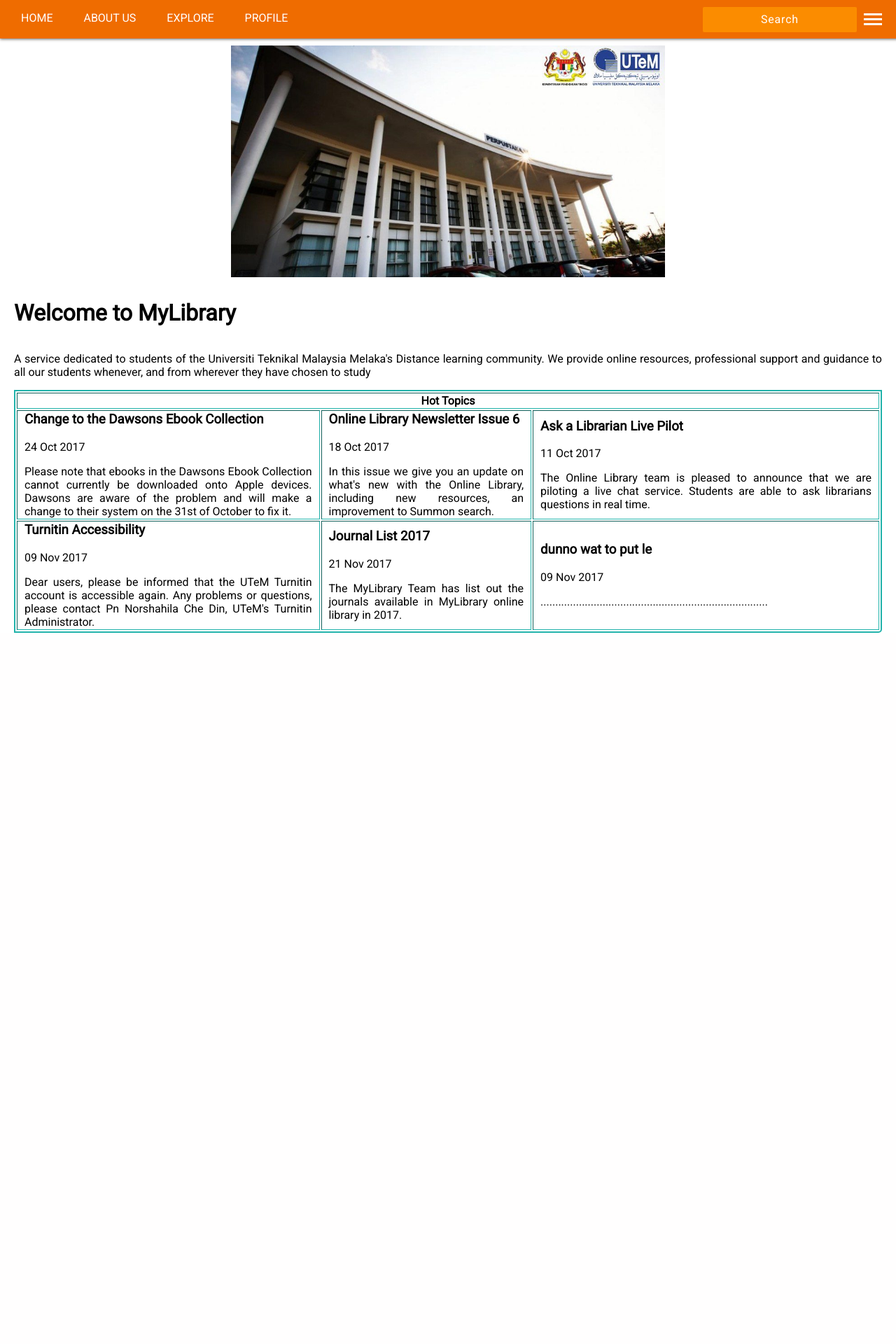
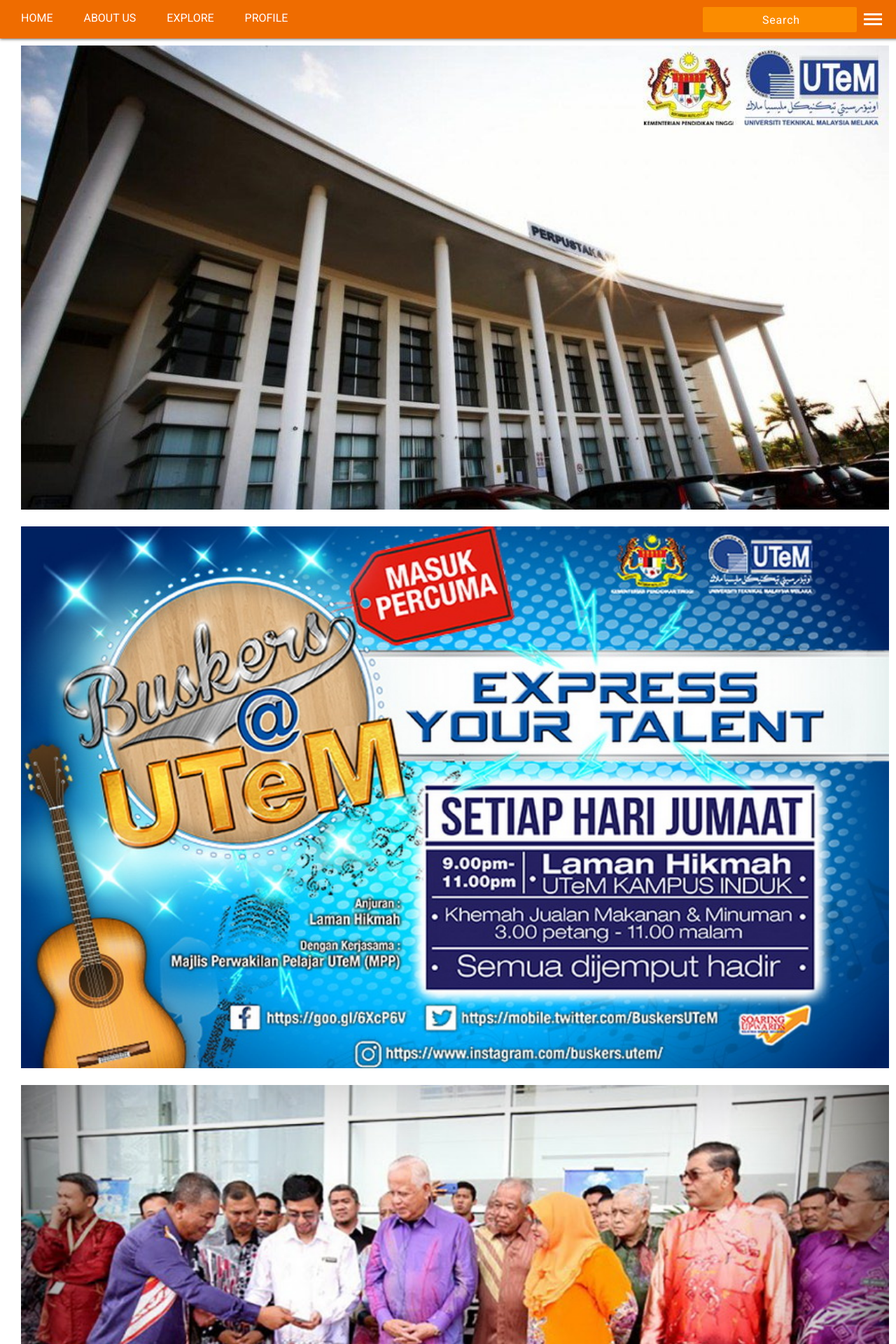
Before and after one commit to konyee95/Web-Application-Development, a PHP site: page / in a window 1280 px wide. Shown: the top 1920 px of the page at 70% size. Before the commit the page ends 904 px from the top, so only its background shows below. Run offline with PHP 8.4, Linux system fonts and the light colour scheme.

Commit message:
update home page

```diff
--- a/MyLibrary/css/main.css
+++ b/MyLibrary/css/main.css
@@ -10,8 +10,16 @@ body {
 	transition: 0.2s;
 }
 
+h1{
+	font-family:Impact, Charcoal, sans-serif;
+	color:#ff5722;
+	font-size:300%;
+}
+
 img {
 	padding: 10px;
+	width:100%;
+	height:auto;
 }
 
 table {
@@ -43,11 +51,11 @@ p {
 	padding: 0 20px;
 }
 
-.library-image {
+/* .library-image {
 	width: 50%;
 	height: auto;
 	display: block;
-}
+} */
 
 .to-right {
 	float: right;
@@ -61,13 +69,27 @@ p {
 	box-shadow: 0 1px 4px rgba(0, 0, 0, .6);
 }
 
+.image-button{
+	border:none;
+	display:inline-block;
+	outline:0;
+	padding:8px 16px;
+	vertical-align:middle;
+	overflow:hidden;
+	text-decoration:none;
+	color:inherit;
+	background-color:inherit;
+	text-align:center;
+	cursor:pointer;
+	white-space:nowrap;
+}
+
 
 /*add some padding to compensate for the sticky header*/
 
 .sticky-header-padding {
 	padding-top: 55px;
 }
-
 
 /* remove outline width from the following elements */
 
--- a/MyLibrary/index.html
+++ b/MyLibrary/index.html
@@ -1,3 +1,4 @@
+<!DOCTYPE html>
 <html>
 
 <head>
@@ -14,6 +15,7 @@
     <script src="./js/main.js"></script>
     <script src="./js/hamburger-menu.js"></script>
     <script src="./js/material-button.js"></script>
+    <script src="./js/multiple-image-slider.js"></script>
 
     <!-- meta -->
     <meta http-equiv="Content-Type" content="text/html; charset=utf-8">
@@ -61,10 +63,37 @@
         </div>
 
         <div id="info-container" class="sticky-header-padding">
-            <center>
-                <img src="image/utem-library.jpg" class="library-image" />
-            </center>
-            <h1>Welcome to MyLibrary</h1>
+            <div>
+                <div class="row">
+                    <div class="slider responsive">
+                        <center>
+                            <img src="image/utem-library.jpg" class="library-image" />
+                            <img src="image/image1.jpg" class="image1" />
+                            <img src="image/image2.jpg" class="image2" />
+                            <img src="image/image3.jpg" class="image3" />
+                            <img src="image/image4.jpg" class="image4" />
+                            <img src="image/image5.jpg" class="image5" />
+                            <img src="image/image6.jpg" class="image6" />
+                            <img src="image/image7.jpg" class="image7" />
+                            <img src="image/image8.jpg" class="image8" />
+                            <img src="image/image9.jpg" class="image9" />
+                            <img src="image/image10.jpg" class="image10" />
+                            <img src="image/image11.jpg" class="image11" />
+                        </center>
+                        <button class="w3-button w3-black w3-display-left" onclick="plusDivs(-1)">&#10094;</button>
+                        <button class="w3-button w3-black w3-display-right" onclick="plusDivs(1)">&#10095;</button>
+                      </div>
+                    </div>
+
+                    <div class="prev">
+                            <span class="glyphicon glyphicon-chevron-left" aria-hidden="true"></span>
+                        </div>
+                        <div class="next">
+                            <span class="glyphicon glyphicon-chevron-right" aria-hidden="true"></span>
+                        </div>
+                </div>
+            </div>
+            <marquee><h1>Welcome to MyLibrary</h1></marquee>
             <p>A service dedicated to students of the Universiti Teknikal Malaysia Melaka's Distance learning community. We
                 provide online resources, professional support and guidance to all our students whenever, and from wherever
                 they have chosen to study
--- /dev/null
+++ b/MyLibrary/js/multiple-image-slider.js
@@ -0,0 +1,17 @@
+var slideIndex = 1;
+showDivs(slideIndex);
+
+function plusDivs(n) {
+    showDivs(slideIndex += n);
+  }
+
+  function showDivs(n) {
+    var i;
+    var x = document.getElementsByClassName("mySlides");
+    if (n > x.length) {slideIndex = 1}
+    if (n < 1) {slideIndex = x.length}
+    for (i = 0; i < x.length; i++) {
+       x[i].style.display = "none";
+    }
+    x[slideIndex-1].style.display = "block";
+  }
```
Also changed, not shown: MyLibrary/image/image1.jpg (added), MyLibrary/image/image10.jpg (added), MyLibrary/image/image11.jpg (added), MyLibrary/image/image2.jpg (added), MyLibrary/image/image3.jpg (added), MyLibrary/image/image4.jpg (added), MyLibrary/image/image5.jpg (added), MyLibrary/image/image6.jpg (added), MyLibrary/image/image7.jpg (added), MyLibrary/image/image8.jpg (added), MyLibrary/image/image9.jpg (added).
